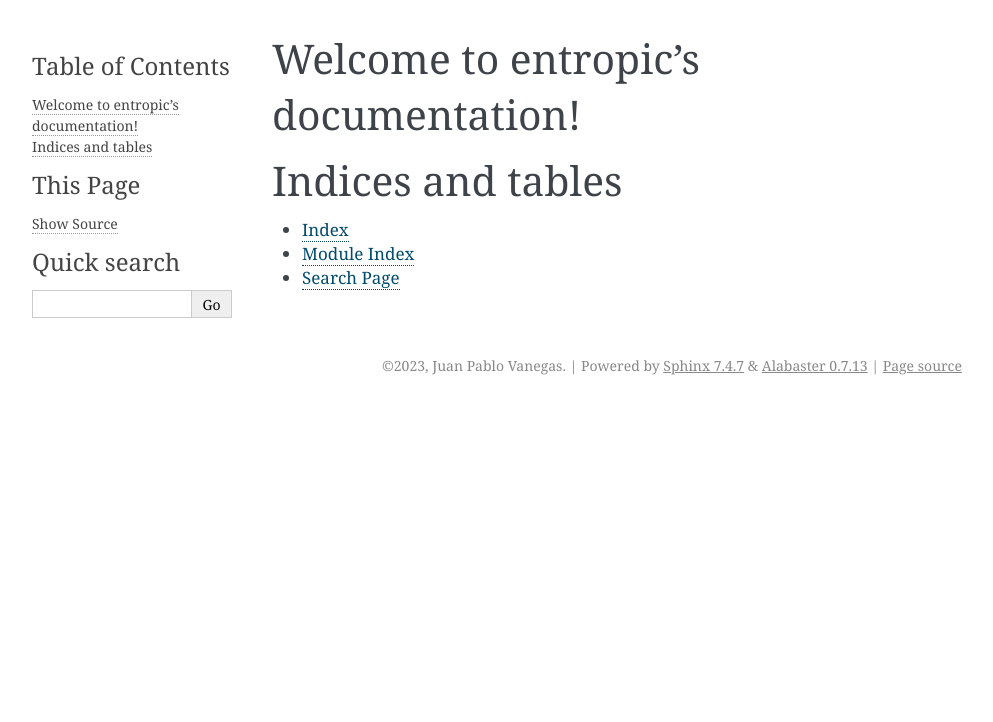
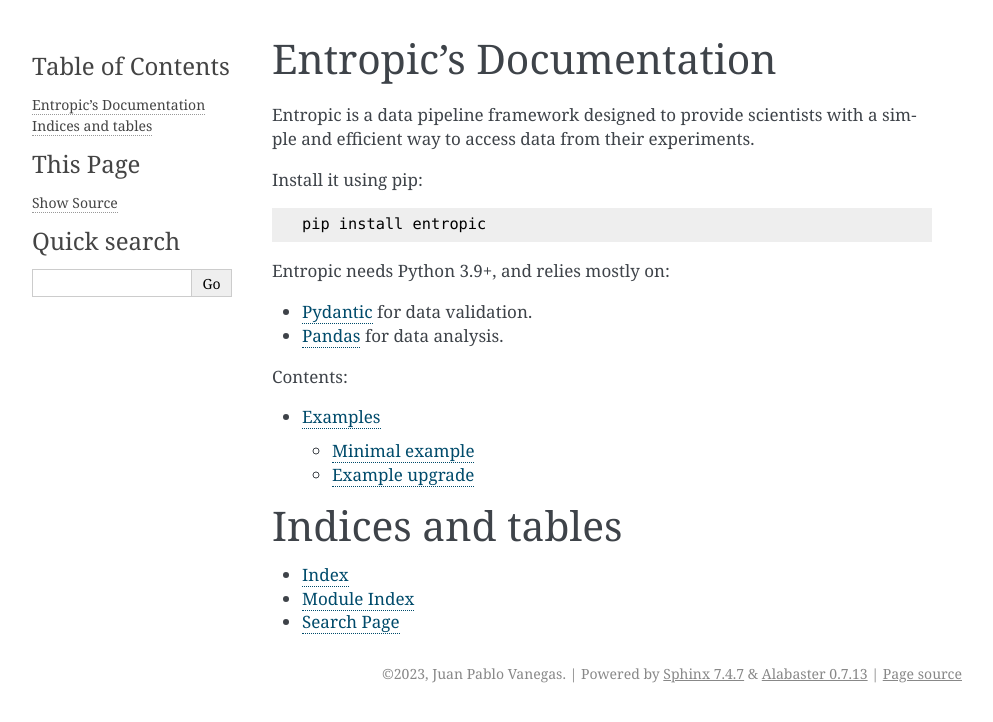
Before and after one commit to jpvanegasc/entropic, a Sphinx documentation site: the page built from docs/index.rst, in a window 1280 px wide. Shown: the top 722 px of the page, without its empty margins (148-1141 px from the left). Built offline with Sphinx 7.4.7, drawn with Linux system fonts in a browser that asks for light colours.

Commit message:
:sparkles: Add examples

```diff
--- a/docs/index.rst
+++ b/docs/index.rst
@@ -1,14 +1,22 @@
-.. entropic documentation master file, created by
-   sphinx-quickstart on Mon Dec  4 18:37:24 2023.
-   You can adapt this file completely to your liking, but it should at least
-   contain the root `toctree` directive.
+Entropic's Documentation
+====================================
+Entropic is a data pipeline framework designed to provide scientists with a simple and efficient way to access data from their experiments.
 
-Welcome to entropic's documentation!
-====================================
+Install it using pip::
+
+   pip install entropic
+
+Entropic needs Python 3.9+, and relies mostly on:
+
+* `Pydantic <https://docs.pydantic.dev/latest/>`_ for data validation.
+* `Pandas <https://pandas.pydata.org/>`_ for data analysis.
+
 
 .. toctree::
    :maxdepth: 2
    :caption: Contents:
+
+   Examples
 
 
 
```
Also changed, not shown: docs/Examples.md (added, +140 -0 lines).
